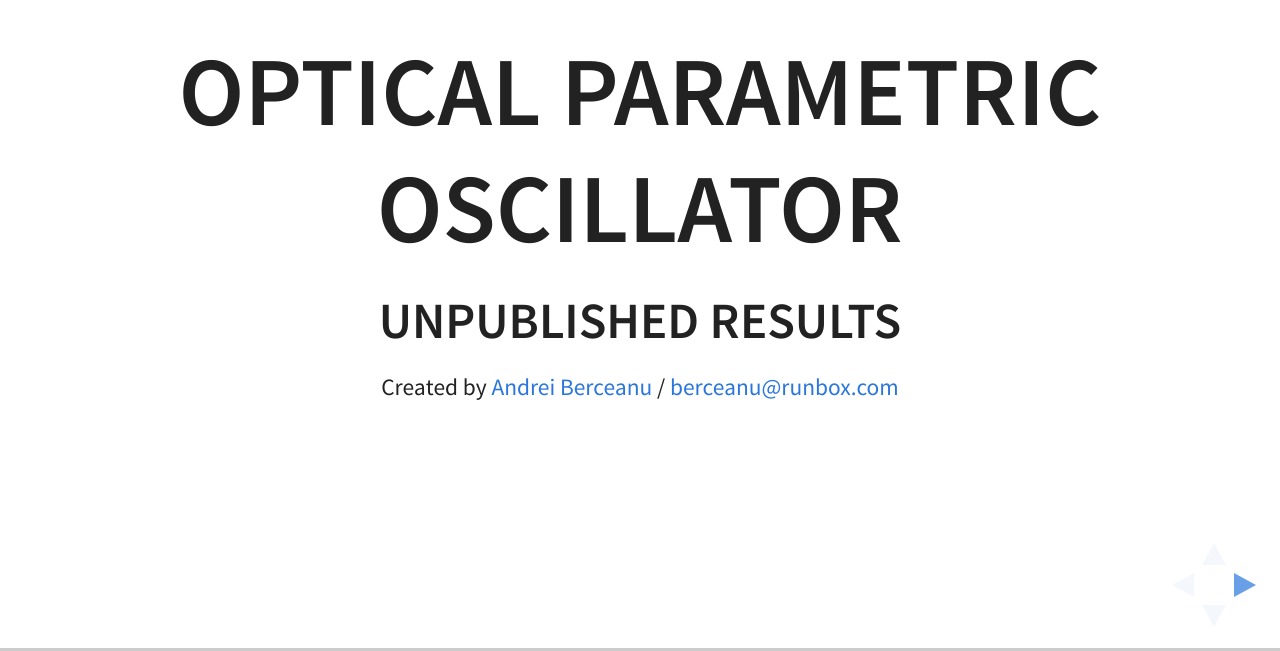
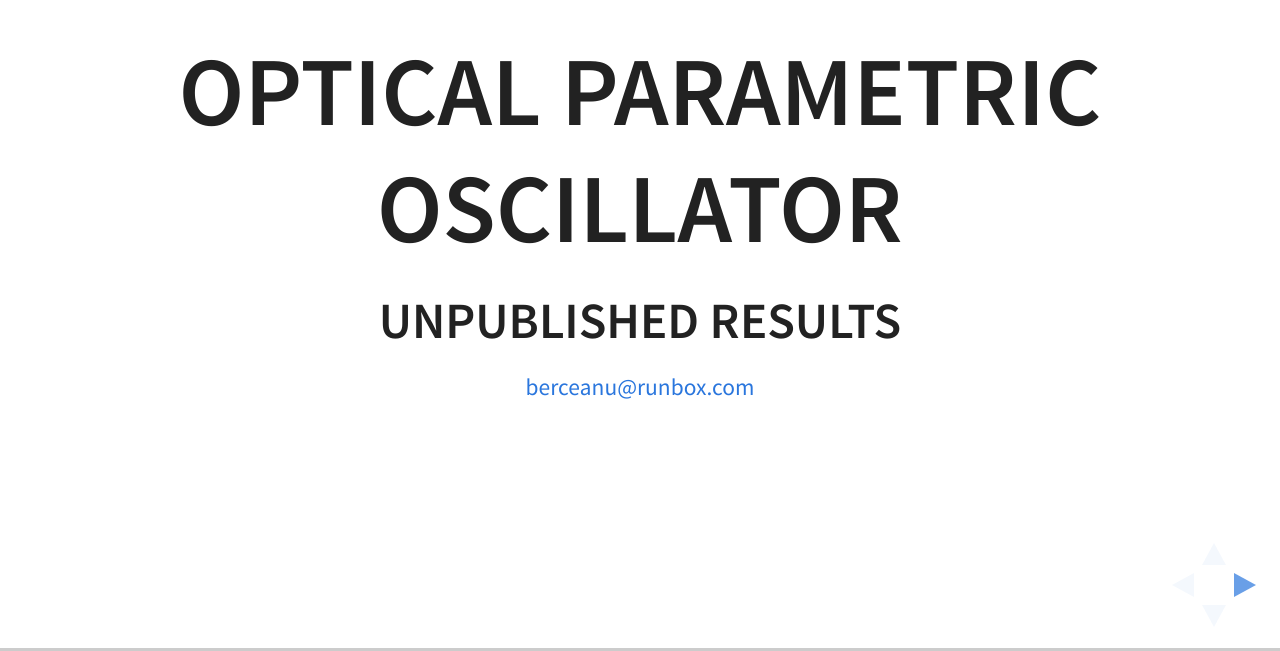
Before and after one commit to berceanu/opo-extra, a website: page index.html in a window 1280 px wide. Shown: the part 149-800 px from the top of the page. Drawn offline with Linux system fonts and the light colour scheme.

Commit message:
Minor edit

```diff
--- a/index.html
+++ b/index.html
@@ -11,7 +11,7 @@
 		    <h1>Optical Parametric Oscillator</h1>
 		    <h3>Unpublished results</h3>
 		    <p>
-			<small>Created by <a href="https://github.com/berceanu">Andrei Berceanu</a> / <a href="mailto:berceanu@runbox.com">berceanu@runbox.com</a></small>
+			<small><a href="mailto:berceanu@runbox.com">berceanu@runbox.com</a></small>
 		    </p>
 		</section>
 
```
